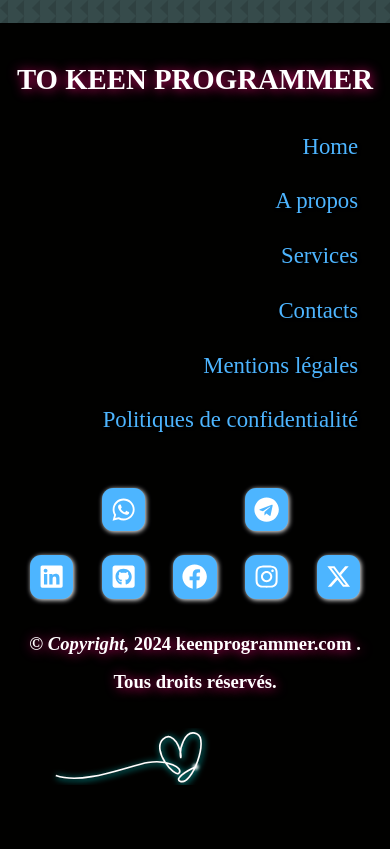
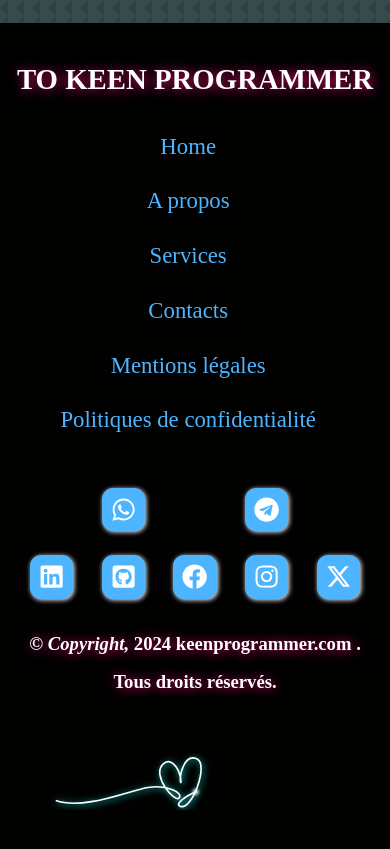
Before and after one commit to Mouhamed1003/keenprogrammer.com, a React (Create React App) app: page / in a window 390 px wide. Shown: the part 10960-11809 px from the top of the page. Built offline with nearby package versions, Linux system fonts and the light colour scheme.

Commit message:
Update footer.css

```diff
--- a/src/components/footer/footer.css
+++ b/src/components/footer/footer.css
@@ -269,6 +269,8 @@ section a:hover {
     justify-content: center;
     flex-direction: column;
     row-gap: 1rem;
+    align-items: flex-start;
+    margin-left: 0.8em;
   }
   .footer_socials {
     display: flex;
@@ -310,6 +312,7 @@ section a:hover {
     justify-content: center;
     flex-direction: column;
     row-gap: 1rem;
+    align-items: center;
   }
   .footer_socials {
     display: flex;
@@ -329,7 +332,7 @@ section a:hover {
   #svg5 {
     left: 50px;
     position: absolute;
-    top: 79%;
+    top: 82%;
     transform: translateY(-50%);
   }
 }
```
